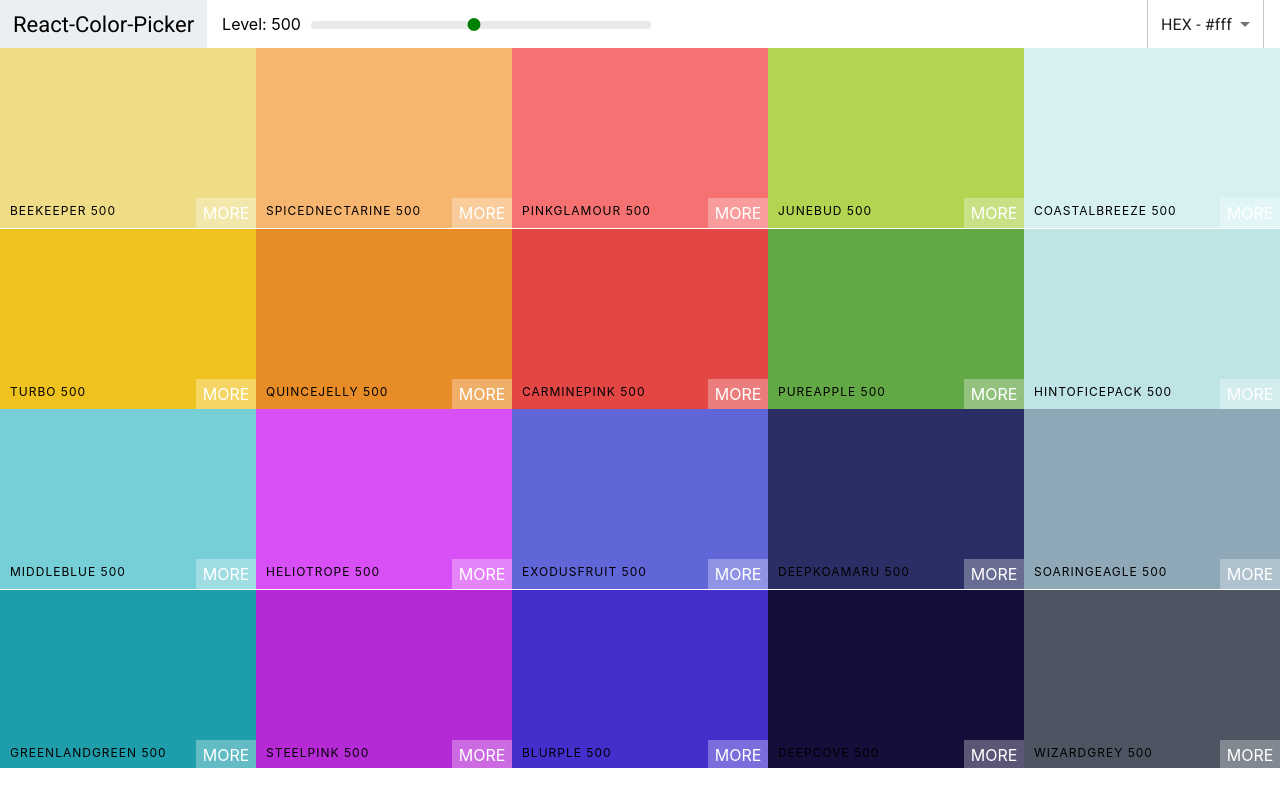
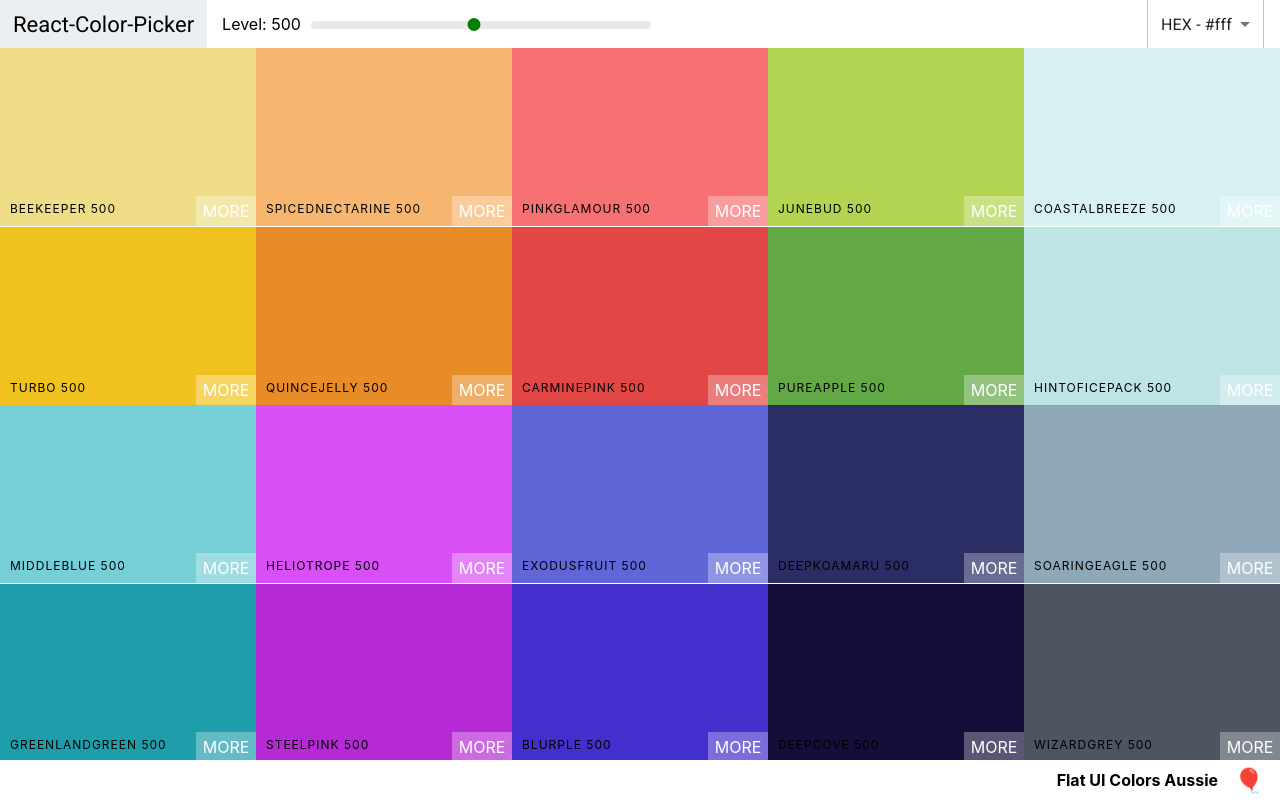
Before and after one commit to Epitome87/Modern-React-Bootcamp-Journey, a React (Create React App) app in the folder Colors Project/react-colors/: page / in a window 1280 px wide. Built offline with nearby package versions, Linux system fonts and the light colour scheme.

Commit message:
Add the Footer area to the Palette Component. At the bottom of the Palette, it displays the palette's name and the emoji for it. I've noticed most my emojis are not working, though.

```diff
--- a/Colors Project/react-colors/src/Palette.css
+++ b/Colors Project/react-colors/src/Palette.css
@@ -1,5 +1,9 @@
 .Palette {
   height: 100vh;
+
+  /* To fix being able to scroll */
+  display: flex;
+  flex-direction: column;
 }
 
 .Palette__colors {
@@ -8,3 +12,17 @@
   /* Temporary to fix growing overlay when Copied */
   overflow: hidden;
 }
+
+.Palette__footer {
+  background-color: white;
+  height: 5vh;
+  display: flex;
+  justify-content: flex-end;
+  align-items: center;
+  font-weight: bold;
+}
+
+.Palette__footer .emoji {
+  font-size: 1.5rem;
+  margin: 0 1rem;
+}
--- a/Colors Project/react-colors/src/Palette.jsx
+++ b/Colors Project/react-colors/src/Palette.jsx
@@ -2,6 +2,7 @@ import React, { useState } from 'react';
 import './Palette.css';
 import ColorBox from './ColorBox';
 import Navbar from './Navbar';
+import { palette } from '@mui/system';
 
 const Palette = (props) => {
   const [level, setLevel] = useState(500);
@@ -16,7 +17,7 @@ const Palette = (props) => {
   };
 
   const colorBoxes = props.palette.colors[level].map((color) => (
-    <ColorBox background={color[format]} name={color.name} />
+    <ColorBox key={color.id} background={color[format]} name={color.name} />
   ));
 
   return (
@@ -27,7 +28,10 @@ const Palette = (props) => {
         changeFormat={handleChangeFormat}
       />
       <div className='Palette__colors'>{colorBoxes}</div>
-      {/* Footer eventually */}
+      <footer className='Palette__footer'>
+        {props.palette.paletteName}
+        <span className='emoji'>{props.palette.emoji}</span>
+      </footer>
     </div>
   );
 };
--- a/Colors Project/react-colors/src/seedPalettes.js
+++ b/Colors Project/react-colors/src/seedPalettes.js
@@ -109,7 +109,7 @@ export default [
   {
     paletteName: 'Flat UI Colors Aussie',
     id: 'flat-ui-colors-aussie',
-    emoji: '🇦🇺',
+    emoji: '🎈', // 🇦🇺
     colors: [
       { name: 'Beekeeper', color: '#f6e58d' },
       { name: 'SpicedNectarine', color: '#ffbe76' },
```
